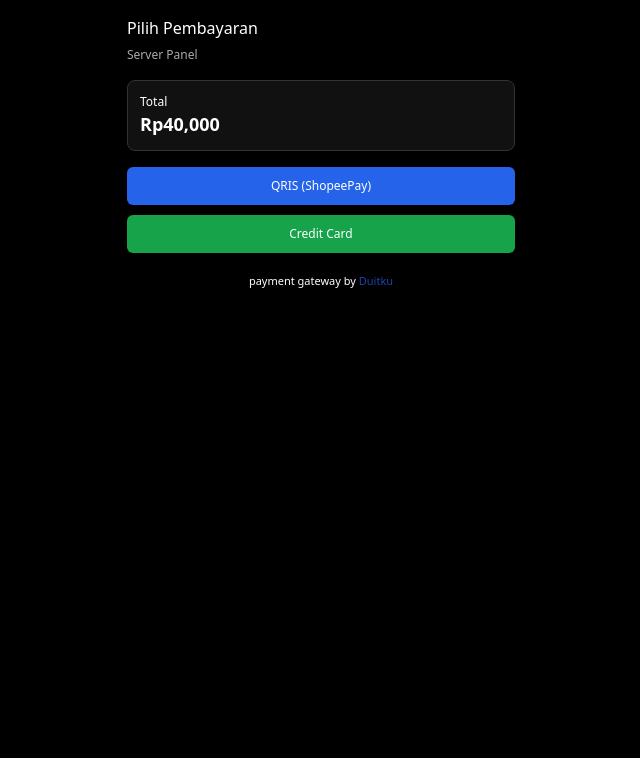
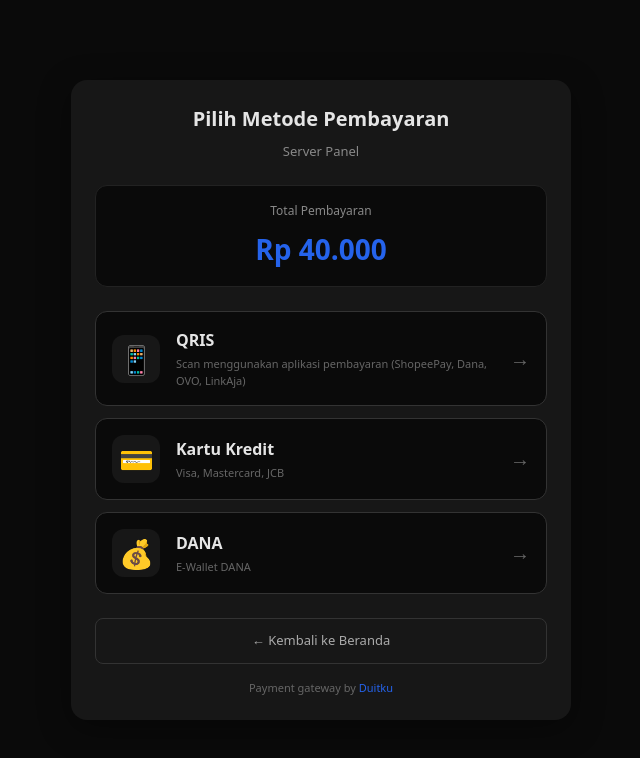
Before and after one commit to akaanakbaik/startup-tes, a React (Vite) app: page /pilih in a window 1280 px wide. Shown: the top 758 px of the page, without its empty margins (319-959 px from the left). Built offline with nearby package versions, Linux system fonts and the light colour scheme.

Commit message:
Update pilih.jsx

```diff
--- a/src/page/pilih.jsx
+++ b/src/page/pilih.jsx
@@ -1,70 +1,271 @@
 import { useNavigate, useLocation } from "react-router-dom"
+import { useState } from "react"
 
 export default function Pilih() {
   const nav = useNavigate()
   const { state } = useLocation()
+  const [loading, setLoading] = useState(false)
 
   const harga = state?.price || 40000
   const produk = state?.name || "Server Panel"
 
+  const paymentMethods = [
+    {
+      id: 'qris',
+      name: 'QRIS',
+      description: 'Scan menggunakan aplikasi pembayaran (ShopeePay, Dana, OVO, LinkAja)',
+      icon: '📱',
+      route: '/qris',
+      color: '#2563eb'
+    },
+    {
+      id: 'creditcard',
+      name: 'Kartu Kredit',
+      description: 'Visa, Mastercard, JCB',
+      icon: '💳',
+      route: '/cc',
+      color: '#16a34a'
+    },
+    {
+      id: 'dana',
+      name: 'DANA',
+      description: 'E-Wallet DANA',
+      icon: '💰',
+      route: '/dana',
+      color: '#0ea5e9'
+    }
+  ]
+
+  const handlePayment = async (method) => {
+    setLoading(true)
+
+    // Simpan data transaksi ke localStorage untuk tracking
+    const transactionData = {
+      product: produk,
+      amount: harga,
+      method: method.id,
+      timestamp: new Date().toISOString()
+    }
+    localStorage.setItem('pending_transaction', JSON.stringify(transactionData))
+
+    // Navigasi ke halaman pembayaran
+    nav(method.route, { state: { price: harga, name: produk } })
+
+    setTimeout(() => setLoading(false), 500)
+  }
+
+  const formatPrice = (price) => {
+    return new Intl.NumberFormat('id-ID', {
+      style: 'currency',
+      currency: 'IDR',
+      minimumFractionDigits: 0,
+      maximumFractionDigits: 0
+    }).format(price)
+  }
+
+  if (loading) {
     return (
-    <div style={{ padding: 16, maxWidth: 420, margin: "auto" }}>
-      <h3 style={{ fontSize: 16, marginBottom: 6 }}>Pilih Pembayaran</h3>
-      <p style={{ fontSize: 12, color: "#aaa", marginBottom: 16 }}>
-        {produk}
-      </p>
-
-      <div style={{
-        border: "1px solid #333",
-        padding: 12,
-        borderRadius: 8,
-        marginBottom: 16,
-        background: "#111"
-      }}>
-        <div style={{ fontSize: 12 }}>Total</div>
-        <div style={{ fontSize: 18, fontWeight: "bold" }}>
-          Rp{harga.toLocaleString()}
+      <div style={styles.container}>
+        <div style={styles.card}>
+          <div style={styles.loadingSpinner}></div>
+          <p style={styles.loadingText}>Memproses...</p>
         </div>
       </div>
+    )
+  }
 
-      <div style={{ display: "flex", flexDirection: "column", gap: 10 }}>
+  return (
+    <div style={styles.container}>
+      <div style={styles.card}>
+        <div style={styles.header}>
+          <h3 style={styles.title}>Pilih Metode Pembayaran</h3>
+          <p style={styles.subtitle}>{produk}</p>
+        </div>
 
+        <div style={styles.totalCard}>
+          <div style={styles.totalLabel}>Total Pembayaran</div>
+          <div style={styles.totalAmount}>{formatPrice(harga)}</div>
+        </div>
+
+        <div style={styles.methodsContainer}>
+          {paymentMethods.map((method) => (
             <button
-          onClick={() => nav("/qr", { state })}
-          style={{
-            padding: 10,
-            fontSize: 12,
-            borderRadius: 6,
-            background: "#2563eb",
-            color: "#fff",
-            border: "none"
+              key={method.id}
+              onClick={() => handlePayment(method)}
+              style={styles.methodButton}
+              onMouseEnter={(e) => {
+                e.currentTarget.style.transform = 'translateY(-2px)'
+                e.currentTarget.style.borderColor = method.color
+              }}
+              onMouseLeave={(e) => {
+                e.currentTarget.style.transform = 'translateY(0)'
+                e.currentTarget.style.borderColor = '#333'
               }}
             >
-          QRIS (ShopeePay)
+              <div style={styles.methodIcon}>{method.icon}</div>
+              <div style={styles.methodInfo}>
+                <div style={styles.methodName}>{method.name}</div>
+                <div style={styles.methodDesc}>{method.description}</div>
+              </div>
+              <div style={styles.methodArrow}>→</div>
             </button>
-
-        <button
-          onClick={() => nav("/creditcard", { state })}
-          style={{
-            padding: 10,
-            fontSize: 12,
-            borderRadius: 6,
-            background: "#16a34a",
-            color: "#fff",
-            border: "none"
-          }}
-        >
-          Credit Card
-        </button>
-
+          ))}
         </div>
 
-      <p style={{ marginTop: 20, fontSize: 11, textAlign: "center" }}>
-        payment gateway by{" "}
-        <a href="https://duitku.com" target="_blank" style={{ color: "#1e40af" }}>
+        <div style={styles.footer}>
+          <button
+            onClick={() => nav('/')}
+            style={styles.backButton}
+          >
+            ← Kembali ke Beranda
+          </button>
+          <p style={styles.footerText}>
+            Payment gateway by{' '}
+            <a
+              href="https://duitku.com"
+              target="_blank"
+              rel="noopener noreferrer"
+              style={styles.link}
+            >
               Duitku
             </a>
           </p>
         </div>
+      </div>
+    </div>
   )
 }
+
+const styles = {
+  container: {
+    background: '#0a0a0a',
+    minHeight: '100vh',
+    display: 'flex',
+    alignItems: 'center',
+    justifyContent: 'center',
+    padding: '20px'
+  },
+  card: {
+    background: '#171717',
+    borderRadius: '16px',
+    padding: '24px',
+    maxWidth: '500px',
+    width: '100%',
+    boxShadow: '0 8px 32px rgba(0,0,0,0.4)'
+  },
+  header: {
+    textAlign: 'center',
+    marginBottom: '24px'
+  },
+  title: {
+    fontSize: '20px',
+    fontWeight: 'bold',
+    color: '#e5e5e5',
+    marginBottom: '8px'
+  },
+  subtitle: {
+    fontSize: '13px',
+    color: '#888'
+  },
+  totalCard: {
+    background: '#0a0a0a',
+    borderRadius: '12px',
+    padding: '16px',
+    marginBottom: '24px',
+    textAlign: 'center',
+    border: '1px solid #222'
+  },
+  totalLabel: {
+    fontSize: '12px',
+    color: '#888',
+    marginBottom: '8px'
+  },
+  totalAmount: {
+    fontSize: '28px',
+    fontWeight: 'bold',
+    color: '#2563eb'
+  },
+  methodsContainer: {
+    display: 'flex',
+    flexDirection: 'column',
+    gap: '12px',
+    marginBottom: '24px'
+  },
+  methodButton: {
+    display: 'flex',
+    alignItems: 'center',
+    gap: '16px',
+    padding: '16px',
+    background: '#0a0a0a',
+    border: '1px solid #333',
+    borderRadius: '12px',
+    cursor: 'pointer',
+    transition: 'all 0.2s ease',
+    textAlign: 'left'
+  },
+  methodIcon: {
+    fontSize: '28px',
+    width: '48px',
+    height: '48px',
+    display: 'flex',
+    alignItems: 'center',
+    justifyContent: 'center',
+    background: '#171717',
+    borderRadius: '12px'
+  },
+  methodInfo: {
+    flex: 1
+  },
+  methodName: {
+    fontSize: '16px',
+    fontWeight: '600',
+    color: '#e5e5e5',
+    marginBottom: '4px'
+  },
+  methodDesc: {
+    fontSize: '11px',
+    color: '#666'
+  },
+  methodArrow: {
+    fontSize: '20px',
+    color: '#666',
+    transition: 'transform 0.2s'
+  },
+  footer: {
+    textAlign: 'center'
+  },
+  backButton: {
+    width: '100%',
+    padding: '12px',
+    background: 'transparent',
+    border: '1px solid #333',
+    borderRadius: '8px',
+    color: '#aaa',
+    cursor: 'pointer',
+    fontSize: '13px',
+    marginBottom: '16px',
+    transition: 'all 0.2s'
+  },
+  footerText: {
+    fontSize: '11px',
+    color: '#666'
+  },
+  link: {
+    color: '#2563eb',
+    textDecoration: 'none'
+  },
+  loadingSpinner: {
+    width: '40px',
+    height: '40px',
+    border: '3px solid #333',
+    borderTopColor: '#2563eb',
+    borderRadius: '50%',
+    animation: 'spin 1s linear infinite',
+    margin: '0 auto 16px'
+  },
+  loadingText: {
+    fontSize: '13px',
+    color: '#888',
+    textAlign: 'center'
+  }
+}
```
Lines whose indentation alone changed are shown as unchanged.
